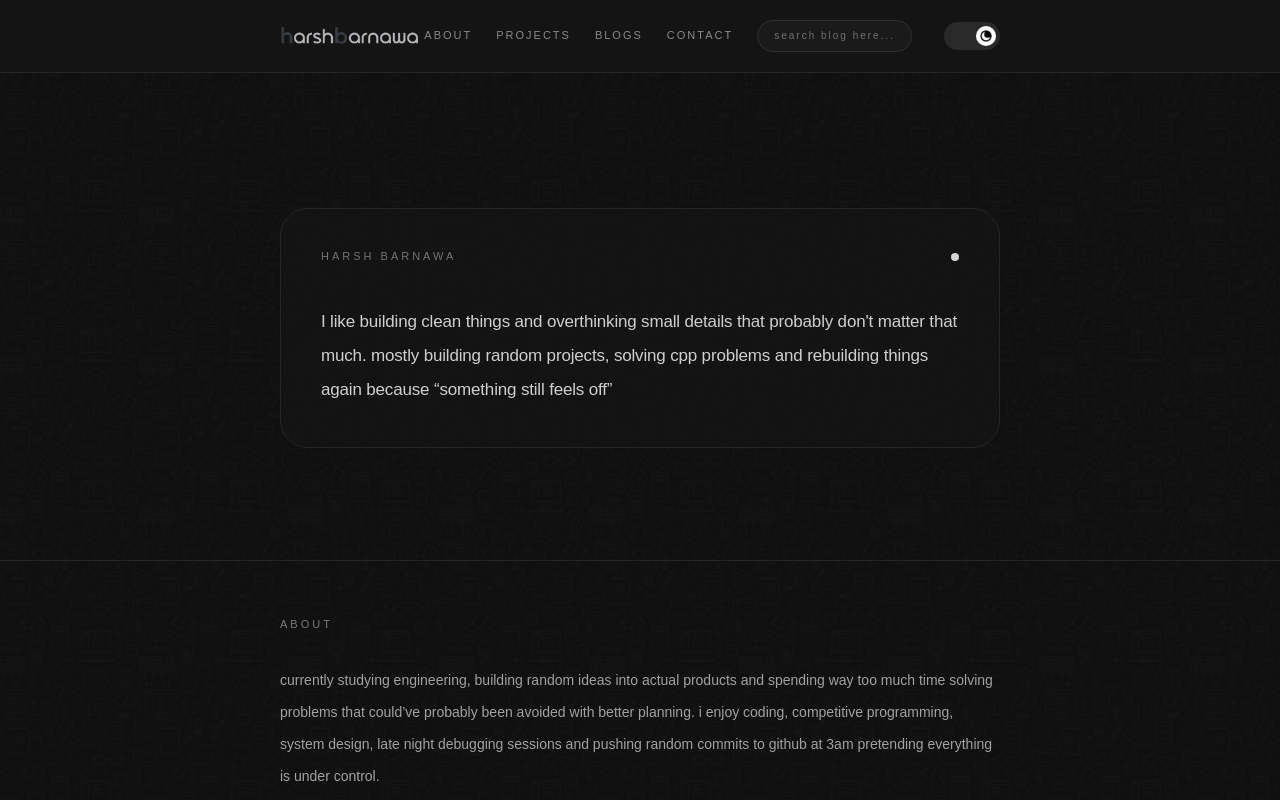
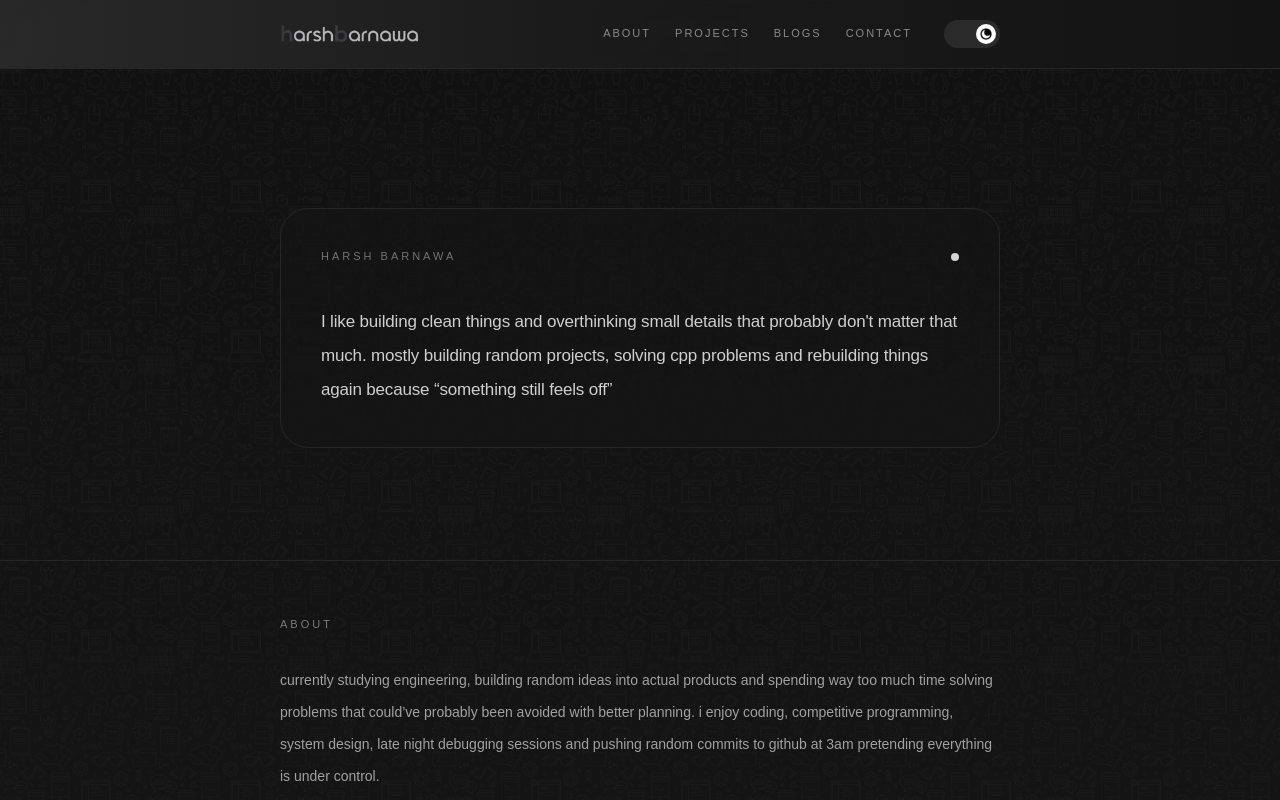
Before and after one commit to harshbarnawa/Portfolio, a React (Vite) app: page / in a window 1280 px wide. Shown: the top 800 px of the page. Built offline with nearby package versions, Linux system fonts and the light colour scheme.

Commit message:
Fixed background gradient

```diff
--- a/src/App.jsx
+++ b/src/App.jsx
@@ -24,11 +24,18 @@ function App() {
  <div
   className={`absolute top-0 left-0 w-full h-full bg-repeat ${
     darkMode
-      ? "opacity-[0.03]"
-      : "opacity-[0.08]"
+      ? "opacity-[0.05]"
+      : "opacity-[0.1]"
   }`}
   style={{
-    backgroundImage: "url('/assets/background.jpg')",
+    backgroundImage: `
+      linear-gradient(
+        to bottom,
+        rgba(0,0,0,0.1),
+        rgba(0,0,0,250)
+      ),
+      url('/assets/background.jpg')
+    `,
     backgroundSize: "300px",
     backgroundPosition: "center top",
   }}
@@ -38,9 +45,9 @@ function App() {
 
       <nav
         className={`border-b fixed top-0 left-0 w-full z-50 backdrop-blur-sm transition-colors duration-300 ${
-          darkMode
-            ? "border-[#262626] bg-[#161616]/85"
-            : "border-[#d8d8d8] bg-[#e7e7e5]/85"
+         darkMode
+  ? "border-[#262626] bg-gradient-to-r from-[#2a2a2a]/95 via-[#1b1b1b]/90 to-[#141414]/85"
+  : "border-[#d8d8d8] bg-gradient-to-r from-[#ffffff]/95 via-[#f1f1ef]/90 to-[#e7e7e5]/85"
         }`}
       >
 
@@ -100,15 +107,7 @@ function App() {
                 contact
               </a>
 
-              <div
-                className={`hidden lg:flex items-center rounded-full px-4 py-2 text-[10px] normal-case border transition ${
-                  darkMode
-                    ? "border-[#2f2f2f] bg-[#1a1a1a] text-[#6f6f6f]"
-                    : "border-[#d3d3d3] bg-[#efefef] text-[#8a8a8a]"
-                }`}
-              >
-                search blog here...
-              </div>
+
 
             </div>
 
```
